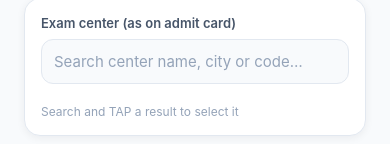
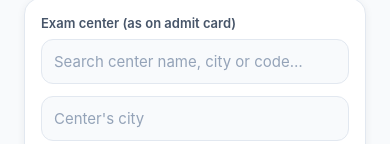
Before and after one commit to thesargampraveen/Examsaati, a React Native app: screen /ProfileSetup in a window 390 px wide. Shown: the part 700-844 px from the top of the page. Built offline with nearby package versions, Linux system fonts and the light colour scheme.

Commit message:
center visible:

```diff
--- a/src/screens/HomeScreen.js
+++ b/src/screens/HomeScreen.js
@@ -1,5 +1,5 @@
 import React, { useCallback, useState } from 'react';
-import { Alert, StyleSheet, Text, View } from 'react-native';
+import { Alert, ScrollView, StyleSheet, Text, View } from 'react-native';
 import MaterialCommunityIcons from 'react-native-vector-icons/MaterialCommunityIcons';
 import { SafeAreaView } from 'react-native-safe-area-context';
 import { colors, radius, shadow, spacing, typography } from '../theme';
@@ -60,7 +60,7 @@ export default function HomeScreen({ navigation }) {
         </View>
       </View>
 
-      <View style={styles.body}>
+      <ScrollView style={styles.body} contentContainerStyle={styles.bodyContent} showsVerticalScrollIndicator={false}>
         {/* I reached — the hero action */}
         <View style={styles.reachCard}>
           <Text style={styles.reachTitle}>Reached the exam center?</Text>
@@ -135,7 +135,7 @@ export default function HomeScreen({ navigation }) {
             carry a printed admit card plus a photo ID.
           </Text>
         </Card>
-      </View>
+      </ScrollView>
     </SafeAreaView>
   );
 }
@@ -168,7 +168,10 @@ const styles = StyleSheet.create({
     marginTop: -spacing.sm,
     borderTopLeftRadius: radius.xl,
     borderTopRightRadius: radius.xl,
+  },
+  bodyContent: {
     padding: spacing.lg,
+    paddingBottom: spacing.xl,
   },
   reachCard: {
     backgroundColor: colors.surface,
--- a/src/screens/ProfileSetupScreen.js
+++ b/src/screens/ProfileSetupScreen.js
@@ -28,6 +28,7 @@ export default function ProfileSetupScreen() {
   const [name, setName] = useState(user?.name || '');
   const [gender, setGender] = useState(user?.gender || '');
   const [homeCity, setHomeCity] = useState(user?.homeCity || '');
+  const [centerCity, setCenterCity] = useState('');
   const [exam, setExam] = useState(user?.exam || '');
   const [selectedExamChip, setSelectedExamChip] = useState(
     EXAMS.includes(user?.exam) ? user?.exam : user?.exam ? 'Other' : ''
@@ -111,9 +112,9 @@ export default function ProfileSetupScreen() {
       setError('Type the full center name first, then tap "Add it"');
       return;
     }
-    const cCity = homeCity.trim();
+    const cCity = centerCity.trim();
     if (!cCity) {
-      setError('Enter your city above first — the center is created there');
+      setError('Enter the CENTER city below ');
       return;
     }
     setAddingCenter(true);
@@ -256,6 +257,13 @@ export default function ProfileSetupScreen() {
                   placeholder="Search center name, city or code…"
                   placeholderTextColor={colors.textMuted}
                 />
+                <TextInput
+                  style={styles.input}
+                  value={centerCity}
+                  onChangeText={(t) => setCenterCity(t.slice(0, 40))}
+                  placeholder="Center's city "
+                  placeholderTextColor={colors.textMuted}
+                />
                 {searching ? (
                   <ActivityIndicator style={{ marginVertical: spacing.md }} color={colors.primary} />
                 ) : null}
```
